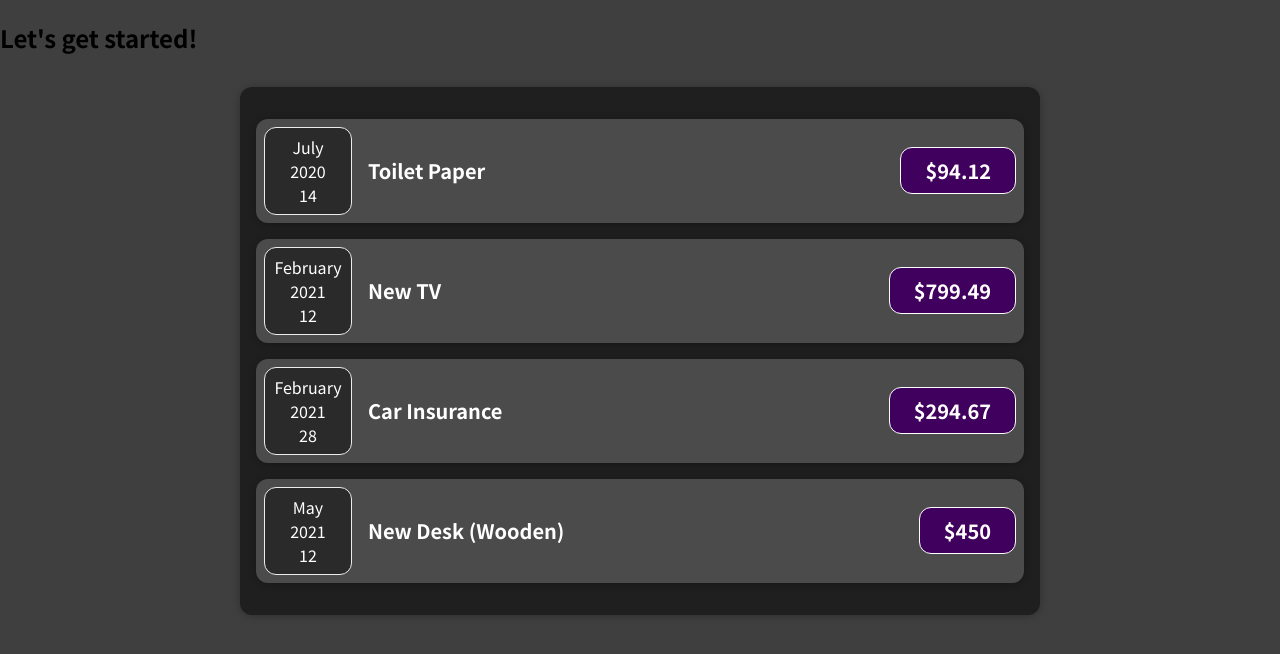
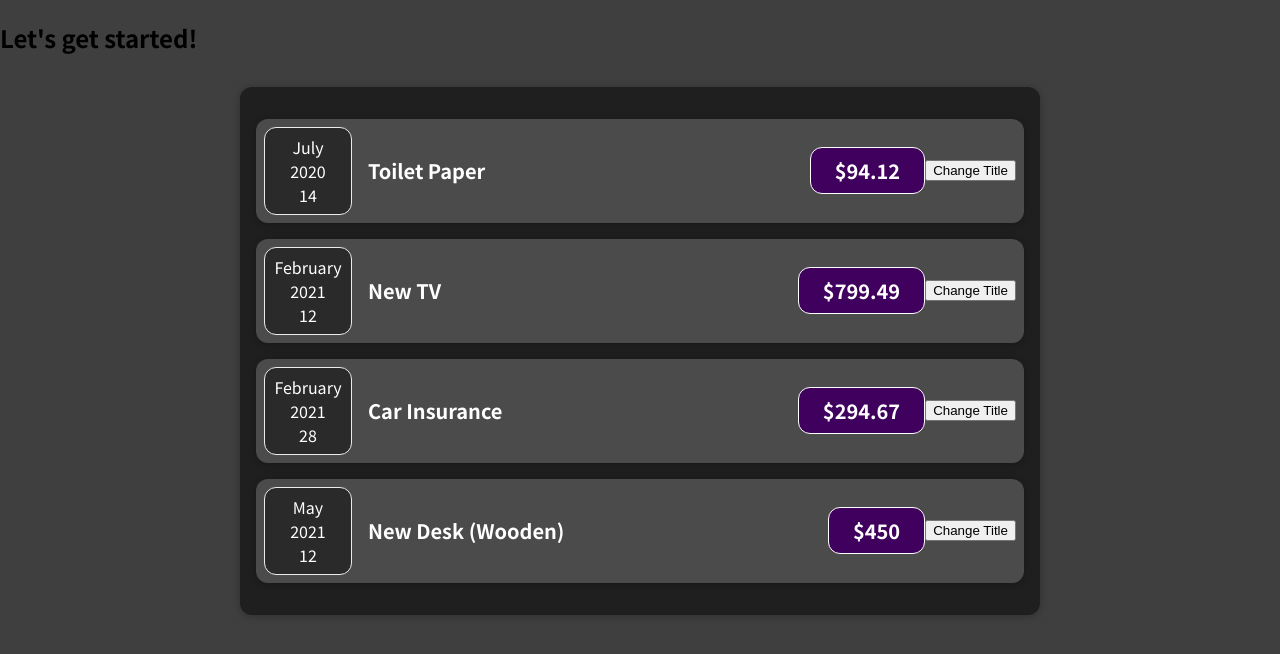
Before and after one commit to ddfilipov/expense-app-ts, a React (Create React App) app: page / in a window 1280 px wide. Shown: the top 654 px of the page. Built offline with nearby package versions, Linux system fonts and the light colour scheme.

Commit message:
lesson 47 - Listening to events and working with event handlers

```diff
--- a/src/components/Expenses/ExpenseItem.tsx
+++ b/src/components/Expenses/ExpenseItem.tsx
@@ -11,6 +11,9 @@ export interface ExpenseItemProps {
 }
 
 const ExpenseItem: FC<ExpenseItemProps> = (props) => {
+    const clickHandler = () => {
+        console.log("clicking");
+    };
     return (
         <Card classCSS="expense-item">
             <ExpenseDate date={props.date} />
@@ -18,6 +21,7 @@ const ExpenseItem: FC<ExpenseItemProps> = (props) => {
                 <h2>{props.title}</h2>
                 <div className="expense-item__price">${props.amount}</div>
             </div>
+            <button onClick={clickHandler}>Change Title</button>
         </Card>
     );
 };
```
